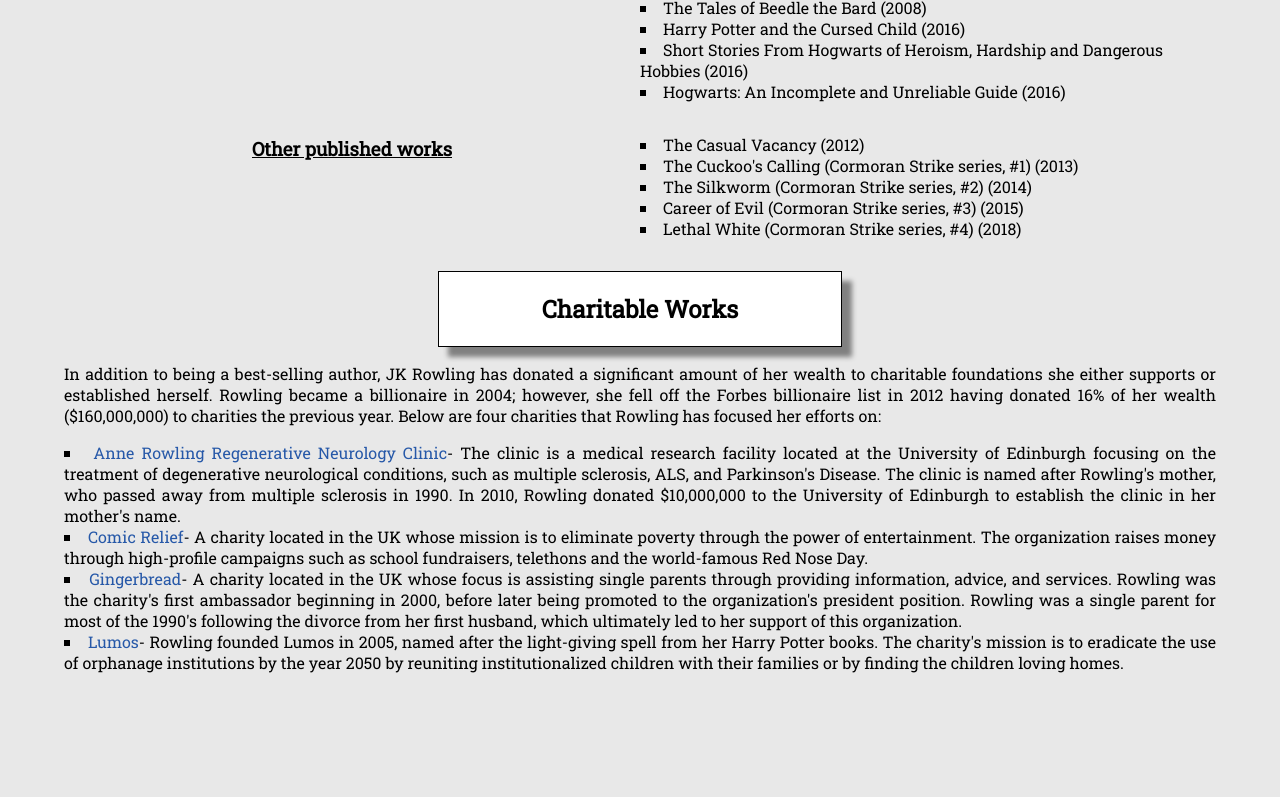
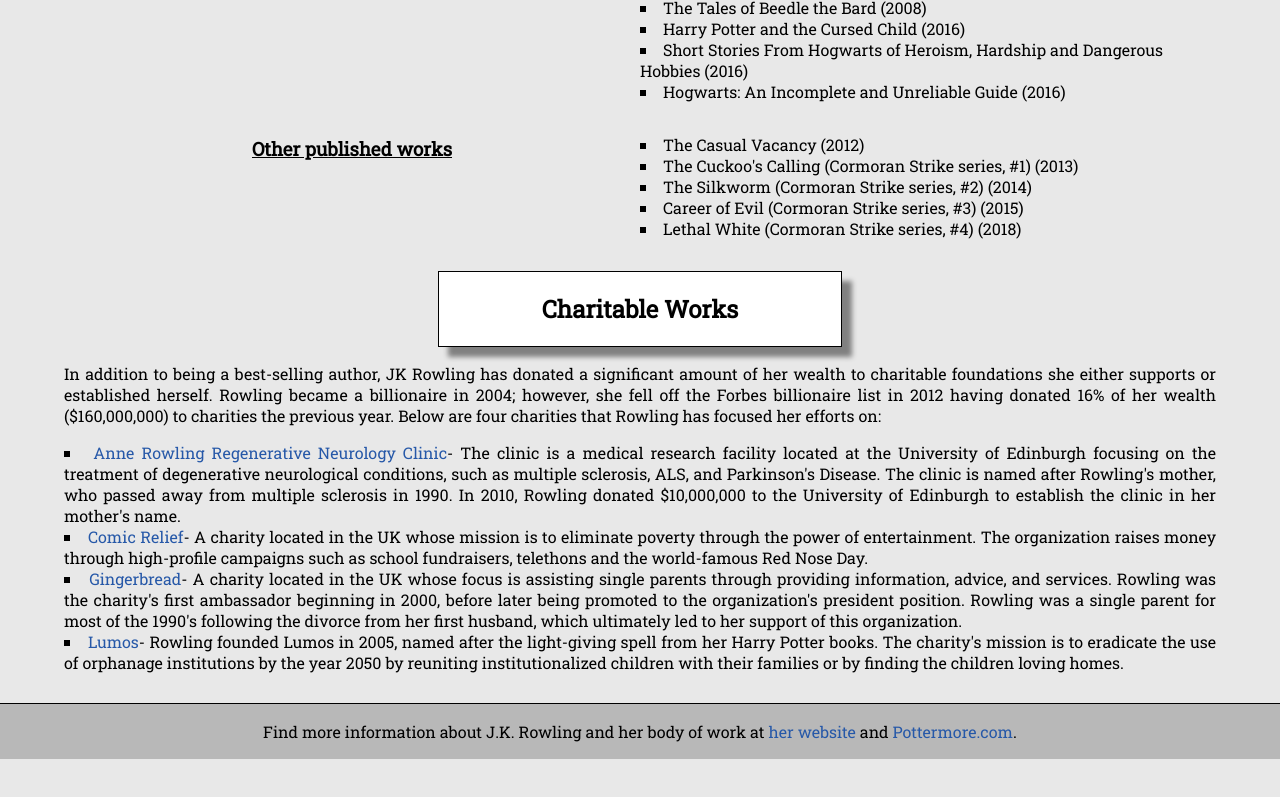
Before and after one commit to elsevl/PastProjects, a plain HTML site: page TributePage2019/dist/index.html in a window 1280 px wide. Shown: the part 1050-1847 px from the top of the page. After the commit the page ends 1809 px from the top, so only its background shows below. Drawn offline with Linux system fonts and the light colour scheme; a web font is replaced by a local one.

Commit message:
Add files via upload
Removed grid styling from Charitable Works section to eliminate unwanted extra space at end of page. Updated a link.

```diff
--- a/TributePage2019/dist/index.html
+++ b/TributePage2019/dist/index.html
@@ -67,7 +67,6 @@
             </ul></div>
       </div> <!-- end of books grid -->
 
-      <div class="charitable-works-grid">
         <div class="charitable-works">
           <div class="section-title charitable-works-title" id="row1"><h2>Charitable Works</h2></div>
           <div class="row-item" id="row2"><p>In addition to being a best-selling author, JK Rowling has donated a significant amount of her wealth to charitable foundations she either supports or established herself. Rowling became a billionaire in 2004; however, she fell off the Forbes billionaire list in 2012 having donated 16% of her wealth ($160,000,000) to charities the previous year. Below are four charities that Rowling has focused her efforts on: </p></div>
@@ -77,7 +76,6 @@
             <div class="row-item" id="row5"><li><a href="https://www.gingerbread.org.uk/" target=_blank>Gingerbread</a>- A charity located in the UK whose focus is assisting single parents through providing information, advice, and services. Rowling was the charity's first ambassador beginning in 2000, before later being promoted to the organization's president position. Rowling was a single parent for most of the 1990's following the divorce from her first husband, which ultimately led to her support of this organization.</li></div>
             <div class="row-item" id="row6"><li><a href="https://wearelumos.org/" target=_blank>Lumos</a>- Rowling founded Lumos in 2005, named after the light-giving spell from her Harry Potter books. The charity's mission is to eradicate the use of orphanage institutions by the year 2050 by reuniting institutionalized children with their families or by finding the children loving homes.</li></div>
           </ul>
-        </div>
       </div> <!-- end of charitable works grid-->
 
       <div id="footer">
--- a/TributePage2019/dist/style.css
+++ b/TributePage2019/dist/style.css
@@ -11,7 +11,7 @@ a {
 }
 
 a:hover {
- color: white;
+ color: #0F274F;
 }
 
 .header, #footer {
@@ -120,11 +120,8 @@ ul {
   list-style-position: inside;
 }
 
-.charitable-works-grid {
-  display: grid;
-  grid-template-rows: repeat(6, 1fr);
+.charitable-works {
   width: 90%;
-  height: min-content;
   margin: auto;
 }
 
@@ -138,6 +135,6 @@ ul {
 }
 
 #footer {
-  margin-top: 1em;
+  margin-top: 30px;
   border-top: 1px solid black;
 }
```
